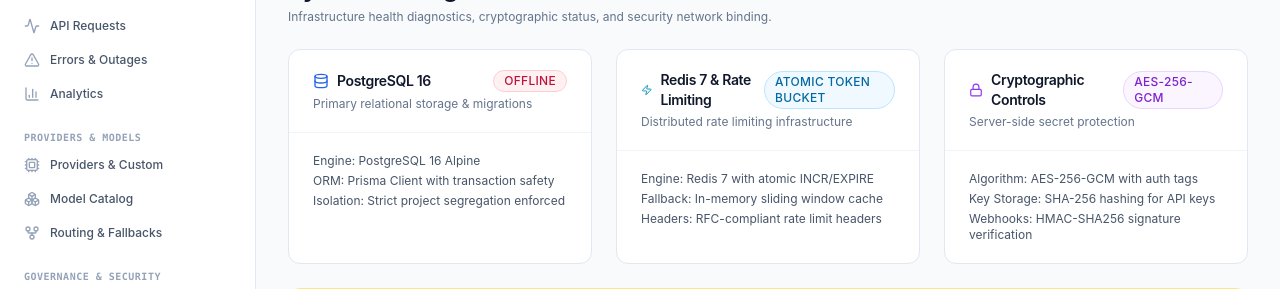
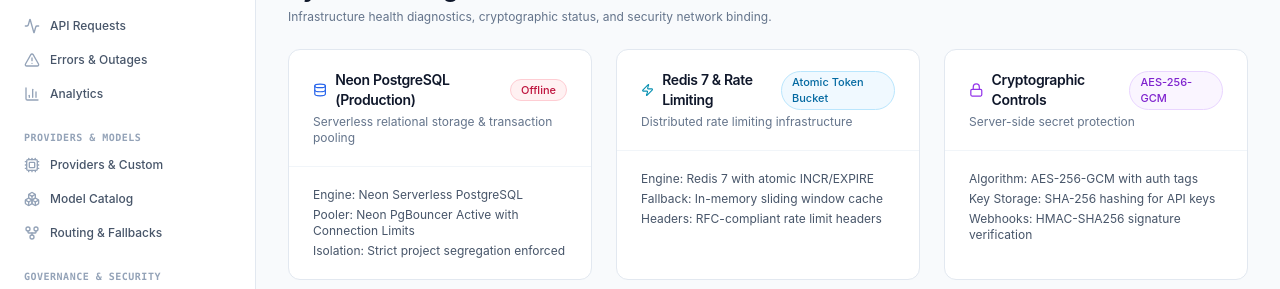
Before and after one commit to ankitraj360/Tanvelo, a Next.js app in the folder apps/web/: page /settings in a window 1280 px wide. Shown: the part 123-412 px from the top of the page. Built offline with nearby package versions, Linux system fonts and the light colour scheme; no server answers.

Commit message:
database

```diff
--- a/apps/web/src/app/overview/page.tsx
+++ b/apps/web/src/app/overview/page.tsx
@@ -133,7 +133,9 @@
           <div className="flex items-center gap-2">
             <div className="w-2 h-2 rounded-full bg-sky-500" />
             <span className="text-slate-500">Storage Engine:</span>
-            <span className="text-slate-800 font-medium">PostgreSQL (Neon)</span>
+            <span className="text-slate-800 font-medium flex items-center gap-1.5">
+              Neon PostgreSQL <span className="px-1.5 py-0.2 rounded text-[10px] bg-emerald-50 text-emerald-700 font-mono border border-emerald-200">Production</span>
+            </span>
           </div>
 
           <div className="flex items-center gap-2">
--- a/apps/web/src/app/settings/page.tsx
+++ b/apps/web/src/app/settings/page.tsx
@@ -45,17 +45,17 @@
             <div className="flex items-center justify-between">
               <div className="flex items-center gap-2">
                 <Database className="w-4 h-4 text-blue-600" />
-                <CardTitle className="text-sm">PostgreSQL 16</CardTitle>
+                <CardTitle className="text-sm">Neon PostgreSQL (Production)</CardTitle>
               </div>
               <Badge variant={settings?.database?.connected ? 'success' : 'destructive'}>
-                {settings?.database?.connected ? 'Connected' : 'Offline'}
+                {settings?.database?.connected ? 'Production Connected' : 'Offline'}
               </Badge>
             </div>
-            <CardDescription>Primary relational storage & migrations</CardDescription>
+            <CardDescription>Serverless relational storage & transaction pooling</CardDescription>
           </CardHeader>
           <CardContent className="text-xs text-slate-600 space-y-1">
-            <p>Engine: PostgreSQL 16 Alpine</p>
-            <p>ORM: Prisma Client with transaction safety</p>
+            <p>Engine: {settings?.database?.engine || 'Neon Serverless PostgreSQL'}</p>
+            <p>Pooler: Neon PgBouncer Active with Connection Limits</p>
             <p>Isolation: Strict project segregation enforced</p>
           </CardContent>
         </Card>
--- a/apps/web/src/components/ui/Badge.tsx
+++ b/apps/web/src/components/ui/Badge.tsx
@@ -21,7 +21,7 @@
   return (
     <span
       className={cn(
-        'inline-flex items-center gap-1.5 px-2.5 py-0.5 rounded-full text-xs font-medium tracking-wide uppercase',
+        'inline-flex items-center gap-1.5 px-2.5 py-0.5 rounded-full text-[11px] font-medium tracking-normal',
         variants[variant],
         className
       )}
--- a/packages/db/src/index.ts
+++ b/packages/db/src/index.ts
@@ -11,8 +11,7 @@
     log: process.env.NODE_ENV === 'development' ? ['warn', 'error'] : ['error'],
   });
 
-if (process.env.NODE_ENV !== 'production') {
-  globalThis.prismaGlobal = prisma;
-}
+// Always retain global singleton across hot reloads and worker threads to prevent connection pool exhaustion on Neon
+globalThis.prismaGlobal = prisma;
 
 export * from '@prisma/client';
```
Also changed, not shown: 2 other files (tests, documents, lock files or other folders).
